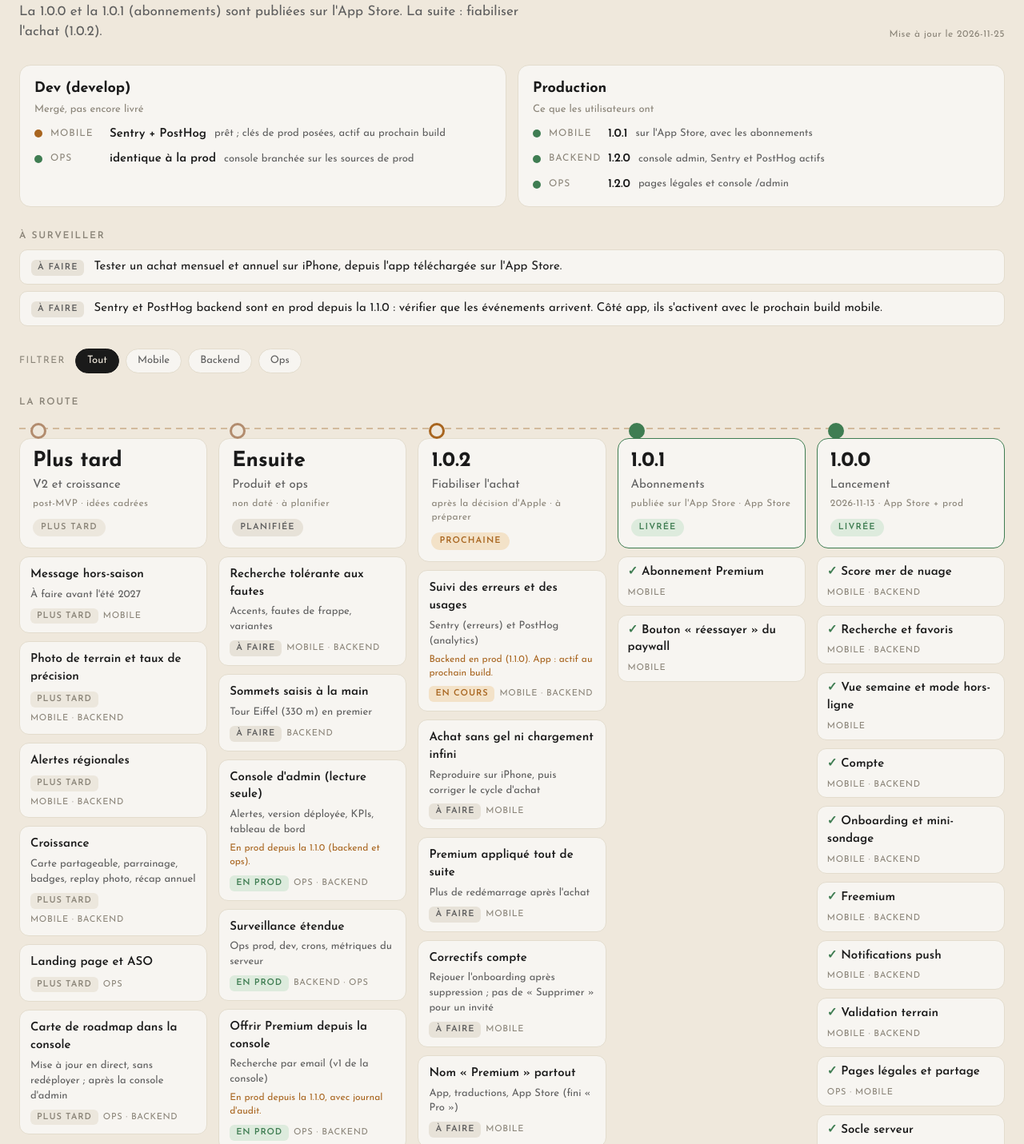
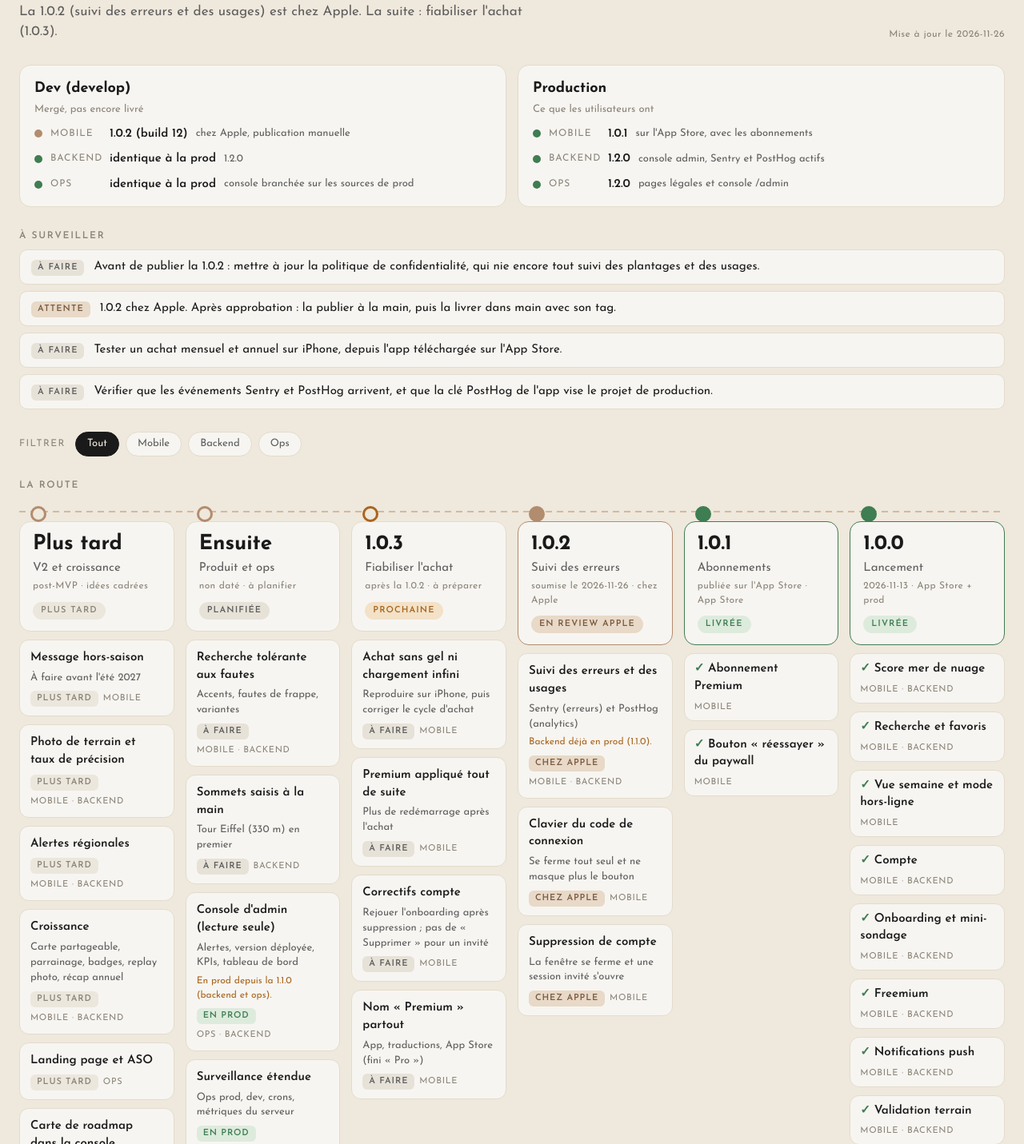
Before and after one commit to AlexandreMoreau2002/cloudbreak, a plain HTML site: page docs/roadmap/index.html in a window 1280 px wide. Shown: the part 88-1519 px from the top of the page at 80% size. Drawn offline with Linux system fonts and the light colour scheme.

Commit message:
docs: record mobile 1.0.2 submitted to Apple, plan privacy policy update and 1.0.3

```diff
--- a/docs/roadmap/index.html
+++ b/docs/roadmap/index.html
@@ -67,7 +67,7 @@ h2 { font-size: 12px; font-weight: 600; letter-spacing: 0.14em; text-transform:
 .tag { font-size: 11px; letter-spacing: 0.1em; text-transform: uppercase; font-weight: 600; padding: 2px 8px; border-radius: 6px; flex: none; }
 .tag.wait { background: var(--wait-bg); color: var(--wait); } .tag.todo { background: var(--todo-bg); color: var(--todo); }
 
-.trail { display: grid; grid-template-columns: repeat(5, minmax(0, 1fr)); gap: 14px; position: relative; padding-top: 22px; }
+.trail { display: grid; grid-template-columns: repeat(6, minmax(0, 1fr)); gap: 14px; position: relative; padding-top: 22px; }
 .trail::before { content: ""; position: absolute; left: 0; right: 0; top: 9px; height: 2px; background: repeating-linear-gradient(90deg, var(--accent-soft) 0 8px, transparent 8px 14px); }
 .stop { display: flex; flex-direction: column; gap: 10px; min-width: 0; position: relative; }
 .stop::before { content: ""; position: absolute; top: -19px; left: 14px; width: 14px; height: 14px; border-radius: 50%; background: var(--bg); border: 3px solid var(--accent); }
--- a/docs/roadmap/roadmap.json
+++ b/docs/roadmap/roadmap.json
@@ -1,6 +1,6 @@
 {
-  "updated": "2026-11-25",
-  "resume": "La 1.0.0 et la 1.0.1 (abonnements) sont publiées sur l'App Store. La suite : fiabiliser l'achat (1.0.2).",
+  "updated": "2026-11-26",
+  "resume": "La 1.0.2 (suivi des erreurs et des usages) est chez Apple. La suite : fiabiliser l'achat (1.0.3).",
   "envs": [
     {
       "nom": "Production",
@@ -15,14 +15,17 @@
       "nom": "Dev (develop)",
       "note": "Mergé, pas encore livré",
       "items": [
-        { "svc": "mobile", "version": "Sentry + PostHog", "etat": "dev", "detail": "prêt ; clés de prod posées, actif au prochain build" },
-                { "svc": "ops", "version": "identique à la prod", "etat": "ok", "detail": "console branchée sur les sources de prod" }
+        { "svc": "mobile", "version": "1.0.2 (build 12)", "etat": "wait", "detail": "chez Apple, publication manuelle" },
+        { "svc": "backend", "version": "identique à la prod", "etat": "ok", "detail": "1.2.0" },
+        { "svc": "ops", "version": "identique à la prod", "etat": "ok", "detail": "console branchée sur les sources de prod" }
       ]
     }
   ],
   "attention": [
+    { "niveau": "todo", "texte": "Avant de publier la 1.0.2 : mettre à jour la politique de confidentialité, qui nie encore tout suivi des plantages et des usages." },
+    { "niveau": "wait", "texte": "1.0.2 chez Apple. Après approbation : la publier à la main, puis la livrer dans main avec son tag." },
     { "niveau": "todo", "texte": "Tester un achat mensuel et annuel sur iPhone, depuis l'app téléchargée sur l'App Store." },
-    { "niveau": "todo", "texte": "Sentry et PostHog backend sont en prod depuis la 1.1.0 : vérifier que les événements arrivent. Côté app, ils s'activent avec le prochain build mobile." }
+    { "niveau": "todo", "texte": "Vérifier que les événements Sentry et PostHog arrivent, et que la clé PostHog de l'app vise le projet de production." }
   ],
   "versions": [
     {
@@ -57,12 +60,23 @@
     },
     {
       "id": "1.0.2",
+      "titre": "Suivi des erreurs",
+      "etat": "review",
+      "date": "soumise le 2026-11-26",
+      "ou": "chez Apple",
+      "features": [
+        { "t": "Suivi des erreurs et des usages", "d": "Sentry (erreurs) et PostHog (analytics)", "svc": ["mobile", "backend"], "etat": "review", "note": "Backend déjà en prod (1.1.0)." },
+        { "t": "Clavier du code de connexion", "d": "Se ferme tout seul et ne masque plus le bouton", "svc": ["mobile"], "etat": "review" },
+        { "t": "Suppression de compte", "d": "La fenêtre se ferme et une session invité s'ouvre", "svc": ["mobile"], "etat": "review" }
+      ]
+    },
+    {
+      "id": "1.0.3",
       "titre": "Fiabiliser l'achat",
       "etat": "prochaine",
-      "date": "après la décision d'Apple",
+      "date": "après la 1.0.2",
       "ou": "à préparer",
       "features": [
-        { "t": "Suivi des erreurs et des usages", "d": "Sentry (erreurs) et PostHog (analytics)", "svc": ["mobile", "backend"], "etat": "doing", "note": "Backend en prod (1.1.0). App : actif au prochain build." },
         { "t": "Achat sans gel ni chargement infini", "d": "Reproduire sur iPhone, puis corriger le cycle d'achat", "svc": ["mobile"], "etat": "todo" },
         { "t": "Premium appliqué tout de suite", "d": "Plus de redémarrage après l'achat", "svc": ["mobile"], "etat": "todo" },
         { "t": "Correctifs compte", "d": "Rejouer l'onboarding après suppression ; pas de « Supprimer » pour un invité", "svc": ["mobile"], "etat": "todo" },
@@ -107,7 +121,7 @@
     { "nom": "Notifications", "fait": 3, "total": 3 },
     { "nom": "Onboarding et hors-ligne", "fait": 3, "total": 3 },
     { "nom": "Validation terrain", "fait": 1, "total": 2, "note": "Reste la photo" },
-    { "nom": "Socle et suivi technique", "fait": 6, "total": 8, "note": "Sentry et PostHog backend en prod, app au prochain build" },
+    { "nom": "Socle et suivi technique", "fait": 6, "total": 8, "note": "Sentry et PostHog : backend en prod, app chez Apple (1.0.2)" },
     { "nom": "Console d'admin", "fait": 5, "total": 5, "note": "Terminée : en prod depuis la 1.1.0, scripts du serveur branchés" },
     { "nom": "Landing et ASO", "fait": 0, "total": 2 },
     { "nom": "Croissance", "fait": 0, "total": 5 }
```
Also changed, not shown: 3 other files.
